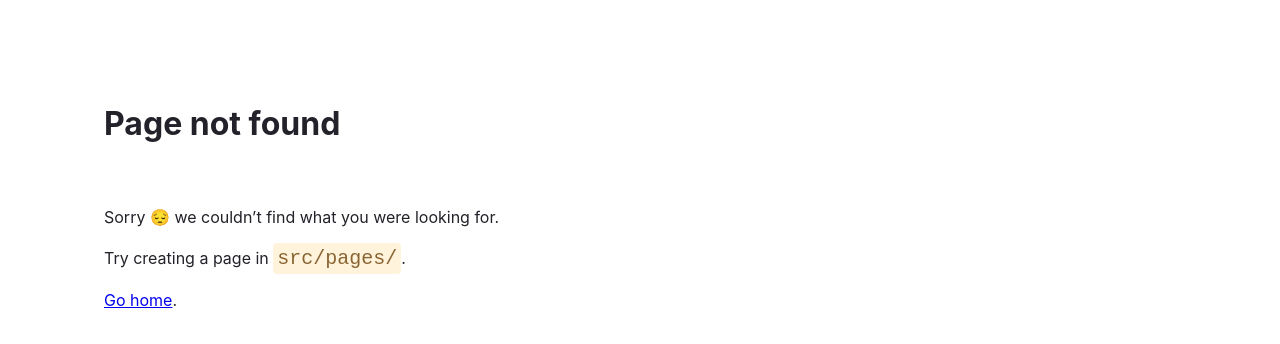
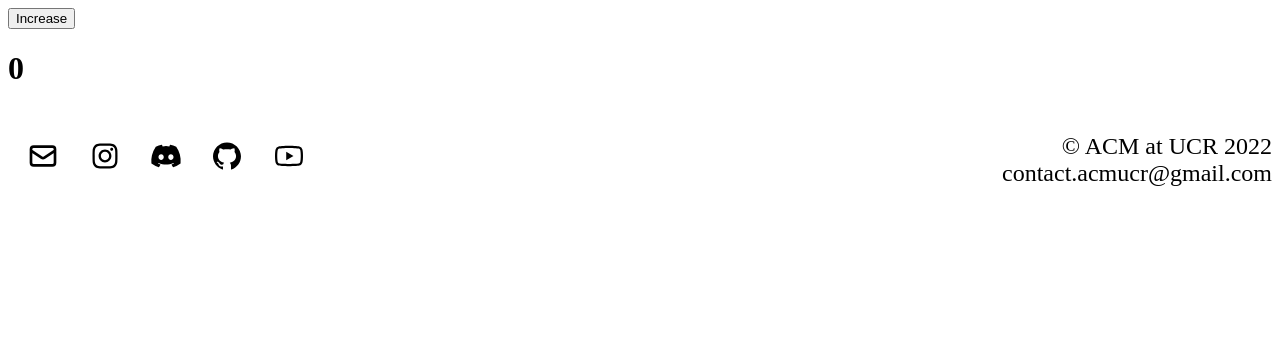
Before and after one commit to acm-ucr/acm-hydra, a Gatsby site: page /events in a window 1280 px wide. Before the commit this address had no page. Built offline with nearby package versions, Linux system fonts and the light colour scheme; Gatsby itself is replaced by a stand-in of ours.

Commit message:
setup routing structure

```diff
--- a/package.json
+++ b/package.json
@@ -15,12 +15,15 @@
     "clean": "gatsby clean"
   },
   "dependencies": {
+    "bootstrap": "^5.1.3",
     "gatsby": "^4.11.2",
     "gatsby-plugin-image": "^2.11.1",
     "gatsby-plugin-sharp": "^4.11.1",
     "gatsby-source-filesystem": "^4.11.1",
     "gatsby-transformer-sharp": "^4.11.0",
     "react": "^17.0.1",
-    "react-dom": "^17.0.1"
+    "react-bootstrap": "^2.3.0",
+    "react-dom": "^17.0.1",
+    "react-icons": "^4.3.1"
   }
 }
--- /dev/null
+++ b/src/components/Footer/Footer.css
@@ -0,0 +1,30 @@
+.footer-wrapper {
+    display: flex;
+    align-items: center;
+    justify-content: space-between;
+    flex-direction: row;
+}
+
+.footer-icons {
+    width: 25%;
+    display: flex;
+    justify-content: space-evenly;
+    align-items: center;
+    flex-direction: row;
+}
+
+.footer-link {
+    font-size: 2em;
+    text-decoration: none;
+    color: black;
+    margin: 10px;
+}
+
+.footer-copyright {
+    font-size: 1.5em;
+    text-align: right;
+}
+
+.footer-link:hover {
+    color: gray;
+}
--- /dev/null
+++ b/src/components/Footer/Footer.js
@@ -0,0 +1,37 @@
+import React from 'react'
+import { AiOutlineGithub, AiOutlineInstagram, AiOutlineYoutube } from "react-icons/ai"
+import { FaDiscord } from "react-icons/fa"
+import { HiOutlineMail } from "react-icons/hi"
+import "./Footer.css"
+
+const Footer = () => {
+    return (
+        <div className='footer-wrapper'>
+
+            <div className='footer-icons'>
+                <a className='footer-link' href="https://google.com" target="_blank" rel="noreferrer">
+                    <HiOutlineMail />
+                </a>
+                <a className='footer-link' href="https://google.com" target="_blank" rel="noreferrer">
+                    <AiOutlineInstagram />
+                </a>
+                <a className='footer-link' href="https://google.com" target="_blank" rel="noreferrer">
+                    <FaDiscord />
+                </a>
+                <a className='footer-link' href="https://google.com" target="_blank" rel="noreferrer">
+                    <AiOutlineGithub />
+                </a>
+                <a className='footer-link' href="https://google.com" target="_blank" rel="noreferrer">
+                    <AiOutlineYoutube />
+                </a>
+            </div>
+
+            <div className='footer-text'>
+                <p className="footer-copyright">&copy; ACM at UCR 2022<br/>
+                contact.acmucr@gmail.com</p>
+            </div>
+        </div>
+    )
+}
+
+export default Footer
--- a/src/pages/about.js
+++ b/src/pages/about/index.js
@@ -2,7 +2,7 @@ import React from 'react'
 
 const About = () => {
   return (
-    <div>about</div>
+    <div>ABOUT</div>
   )
 }
 
--- a/src/pages/contact/index.js
+++ b/src/pages/contact/index.js
@@ -2,7 +2,7 @@ import React from 'react'
 
 const Contact = () => {
   return (
-    <div>index</div>
+    <div>CONTACT</div>
   )
 }
 
--- /dev/null
+++ b/src/pages/events/index.js
@@ -0,0 +1,22 @@
+import React, { useState } from 'react'
+import Footer from '../../components/Footer/Footer';
+
+
+const Events = () => {
+
+    const [number, setNumber] = useState(0);
+
+    const increaseNumber = () => {
+        setNumber(number + 1)
+    }
+
+    return (
+        <div>
+            <button onClick={increaseNumber}>Increase</button>
+            <h1>{number}</h1>
+            <Footer />
+        </div>
+    )
+}
+
+export default Events
```
Also changed, not shown: src/components/Navigation/Navigation.js (added, +9 -0 lines), src/pages/contact/clubroom.js (deleted, +0 -9 lines), src/pages/join-us/index.js (added, +9 -0 lines), 1 other file.
